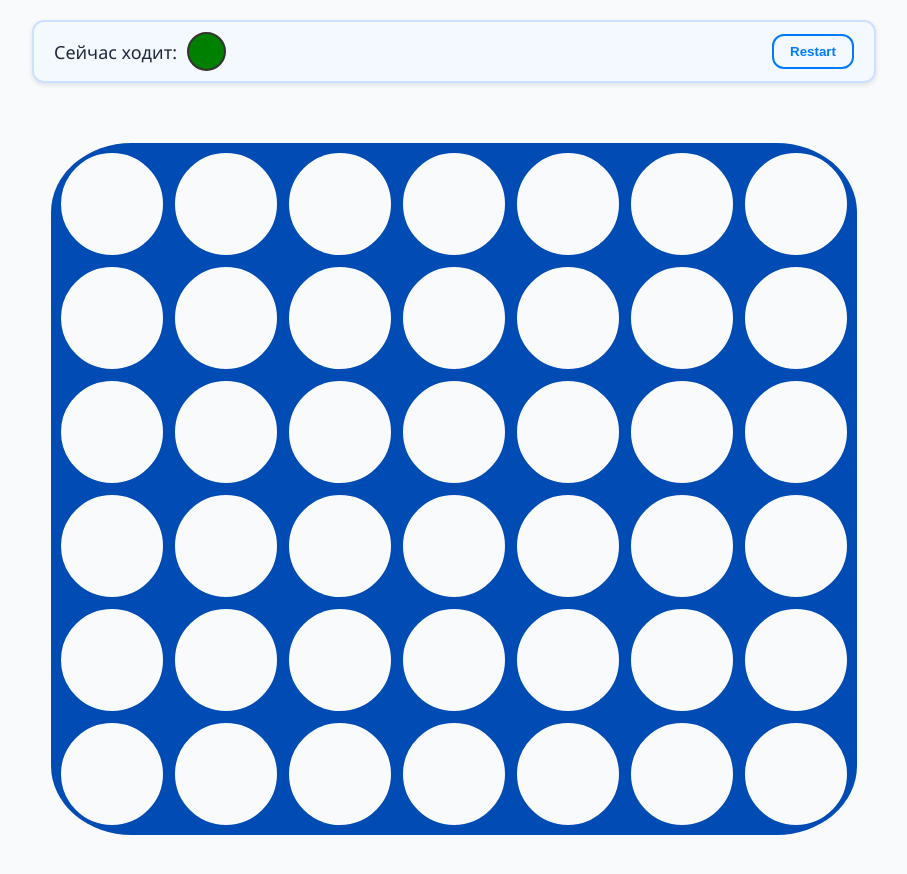
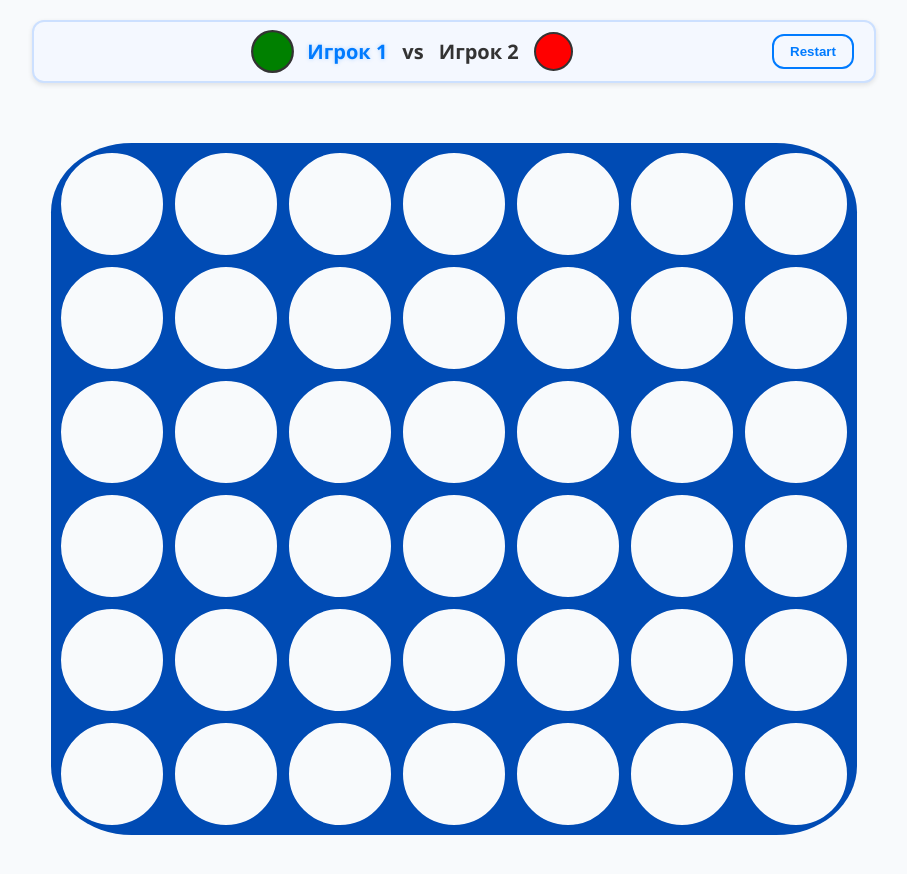
Before and after one commit to katerinasakhar/connect-four, a React (Vite) app in the folder connect-four/: page / in a window 1280 px wide. Shown: the top 874 px of the page, without its empty margins (186-1093 px from the left). Built offline with nearby package versions, Linux system fonts and the light colour scheme.

Commit message:
change header

```diff
--- a/connect-four/src/Game.module.css
+++ b/connect-four/src/Game.module.css
@@ -33,6 +33,23 @@
   border-radius: 50%;
   border: 2px solid #333;
 }
+.names {
+  display: flex;
+  align-items: center;
+  gap: 15px;
+  font-size: 20px;
+  font-weight: 600;
+  color: #333;
+}
+
+.activeName {
+  color: #007bff;
+  text-shadow: 0 0 4px #007bff44;
+}
+.active {
+  opacity: 1;
+  transform: scale(1.1);
+}
 .player1 {
   background-color: green;
 }
--- a/connect-four/src/Game.tsx
+++ b/connect-four/src/Game.tsx
@@ -100,20 +100,29 @@ function Game(){
   return(
     <div className={style.game}>
          <header className={style.header}>
-        <div className={style.indicatorBlock}>
+         <div/>
+          <div className={style.names}>
           {winner === 0 ? (
             <>
-              <span>Сейчас ходит:</span>
-              <div
-                className={`${style.indicator} ${
-                  player === 1 ? style.player1 : style.player2
-                }`}
-              />
+            <div
+          className={`${style.indicator} ${style.player1} ${
+            player === 1 && winner === 0 ? style.active : ''
+          }`}
+        />
+              <span className={player === 1 ? style.activeName : ''}>Игрок 1</span>
+              <span>vs</span>
+              <span className={player === 2 ? style.activeName : ''}>Игрок 2</span>
+               <div
+          className={`${style.indicator} ${style.player2} ${
+            player === 2 && winner === 0 ? style.active : ''
+          }`}
+        />
             </>
           ) : (
-            <span>Победитель: Игрок {winner}</span>
+            <span className={style.winnerText}>Победитель: Игрок {winner}</span>
           )}
         </div>
+
         <button className={style.restartBtn} onClick={restart}>
           Restart
         </button>
```
